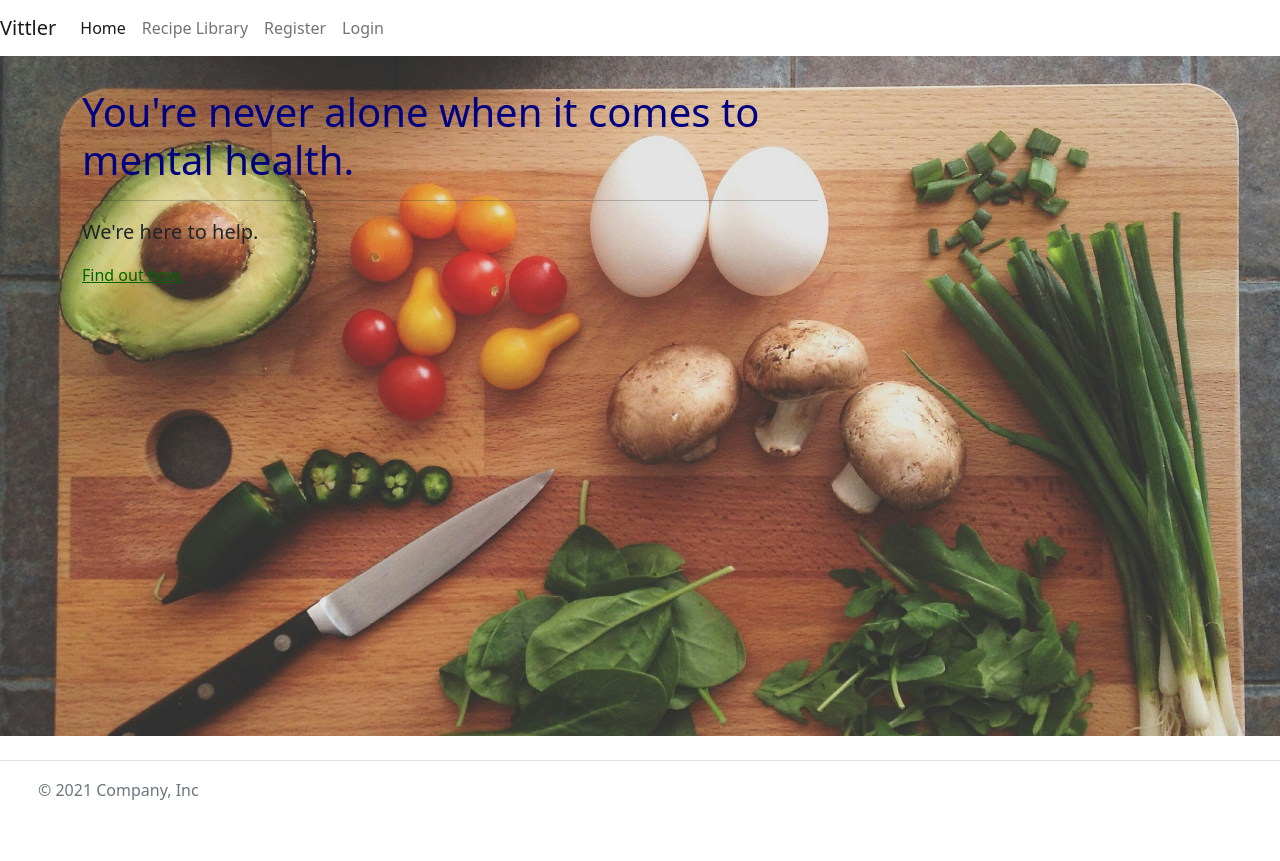
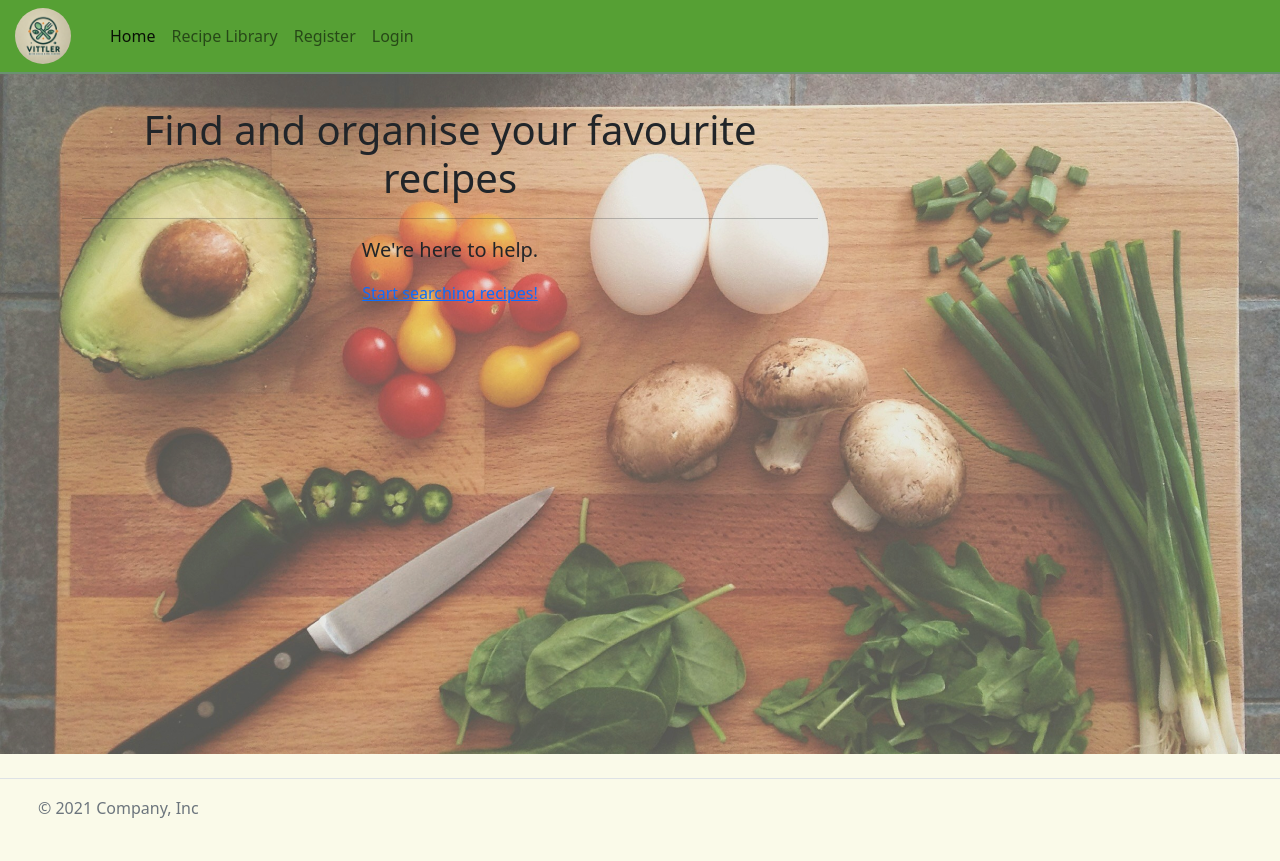
Before and after one commit to Matt-Cowen/Vittler, a Django app: page / in a window 1280 px wide. Before the commit the page ends 800 px from the top, so only its background shows below. Run offline with Django 4.2, Linux system fonts and the light colour scheme.

Commit message:
Initial styling: navbar + homepage

```diff
--- a/recipe_library/templates/recipe_library/index.html
+++ b/recipe_library/templates/recipe_library/index.html
@@ -4,14 +4,15 @@
 
 <div class="container-fluid p-0">
     <div id="hero">
-        <!-- <div class="opaque-overlay-pink">&nbsp;</div> -->
+
         <div class="container">
             <div class="row">
-                <div class="col-12 col-md-6 col-lg-8 hero-text">
-                    <h1>You're never alone when it comes to mental health.</h1>
+                <div class="opaque-overlay">&nbsp;</div>
+                <div class="col-12 col-md-6 col-lg-8 hero-text text-center">
+
+                    <h1>Find and organise your favourite recipes</h1>
                     <hr class="hr-white">
-                    <p class="lead">We're here to help.</p><a class="find-out" href="#here-to-help">Find out
-                        how.</a>
+                    <p class="lead">We're here to help.</p><a class="find-out" href="{% url 'library' %}">Start searching recipes!</a>
 
                 </div>
             </div>
--- a/recipe_library/templates/recipe_library/my_recipes.html
+++ b/recipe_library/templates/recipe_library/my_recipes.html
@@ -5,7 +5,7 @@
 
 {% block content %}
 
-<div class="container-fluid">
+<div class="container">
     <div class="row">
         <!-- Recipe Grid -->
         <div class="col-12 mt-3 left">
--- a/static/css/style.css
+++ b/static/css/style.css
@@ -1,11 +1,47 @@
-h1 {
-    color: navy;
+/**--------------------------------------------General------**/
+
+body {
+    background-color: #fafae9;
 }
 
-.find-out {
-    color: darkgreen;
+
+/**--------------------------------------------Modifiers------**/
+
+.opaque-overlay {
+    position: absolute;
+    top: 0;
+    left: 0;
+    height: 100%;
+    width: 100%;
+    background-color: rgba(250, 250, 233, 0.192);
+    z-index: 1;
 }
 
+/**--------------------------------------------Navbar------**/
+
+.navbar{
+    background-color: #56a034;
+    border-bottom: 2px solid #6a9171;
+}
+
+.navbar-nav {
+    margin-left: 15px;
+}
+
+.navbar-brand{
+    background-image: url(../images/default.jpg);
+    background-size: contain;
+    height: 3.5rem;
+    width: 3.5rem;
+    margin-left: 15px;
+    border-radius: 50%;
+}
+
+.navbar-toggler {
+    margin-right: 20px;
+}
+
+/**--------------------------------------------Homepage------**/
 
 #hero {
     height: 85vh;
@@ -16,3 +52,11 @@ h1 {
     margin-bottom: 0px;
     border-radius: 0;
 }
+
+.hero-text {
+    position: relative;
+    z-index: 1;
+}
+
+
+/**--------------------------------------------Recipe Cards------**/
--- a/templates/base.html
+++ b/templates/base.html
@@ -7,6 +7,7 @@
 {% url 'account_logout' as logout_url %}
 {% url 'submit_recipe' as submit_recipe_url %}
 {% url 'recipe_edit' as edit_recipe %}
+{% url 'my_recipes' as my_recipes %}
 
 
 <!DOCTYPE html>
@@ -29,10 +30,10 @@
 <body>
 
     <nav class="navbar navbar-light navbar-expand-lg navbar-bg">
-        <a class="navbar-brand" id="logo-text" href="{% url 'home' %}">Vittler</a>
+        <a class="navbar-brand" id="logo-text" href="{% url 'home' %}"></a>
         <button class="navbar-toggler custom-toggler" type="button" data-bs-toggle="collapse"
             data-bs-target="#navbarNav" aria-controls="navbarNav" aria-expanded="false" aria-label="Toggle navigation">
-            <span class="navbar-toggler-icon "></span>
+            <span class="navbar-toggler-icon"></span>
         </button>
         <div class="collapse navbar-collapse" id="navbarNav">
             <ul class="navbar-nav navbar-content">
@@ -51,8 +52,13 @@
                 </li>
                 <li class="nav-item">
                     <a class="nav-link {% if request.path == logout_url %}active{% endif %}" aria-current="page"
+                        href="{% url 'my_recipes' %}">My Recipes</a>
+                </li>
+                <li class="nav-item">
+                    <a class="nav-link {% if request.path == logout_url %}active{% endif %}" aria-current="page"
                         href="{% url 'account_logout' %}">Logout</a>
                 </li>
+
 
                 {% else %}
                 <li class="nav-item">
```
Also changed, not shown: static/js/script.js (+0 -22 lines).
